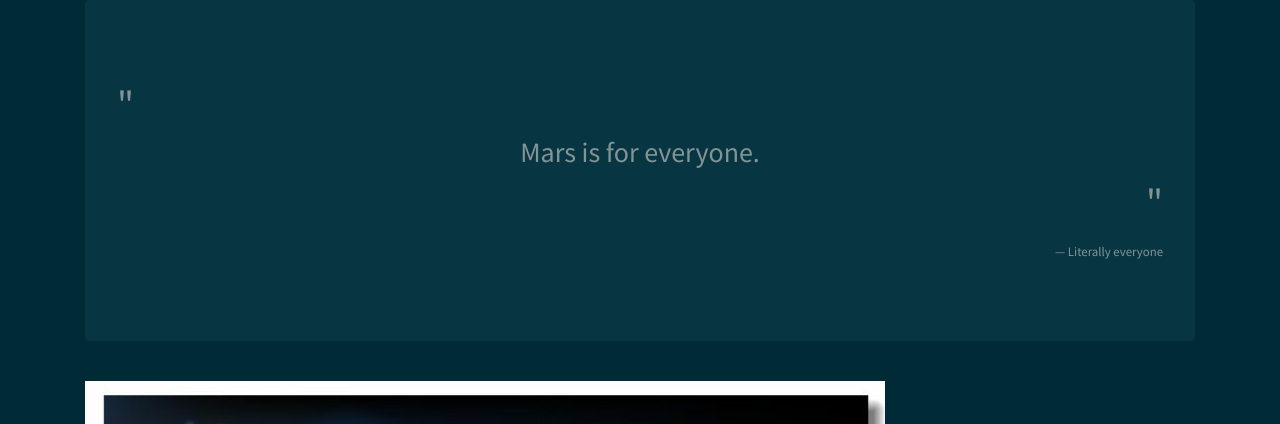
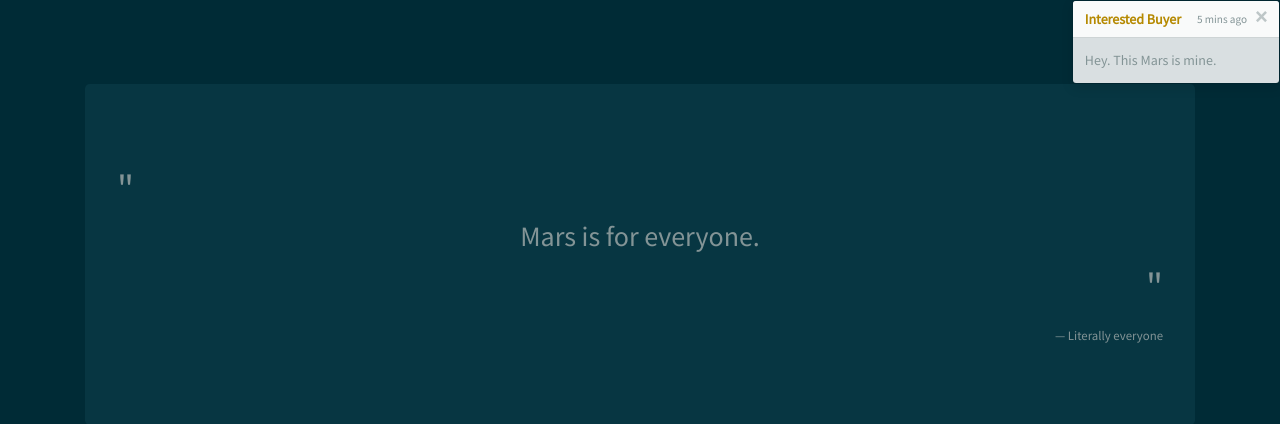
Before and after one commit to atleastzero/PlanetaryProperty, a Flask app: page /planets/Mars in a window 1280 px wide. Shown: the part 56-480 px from the top of the page. Run offline with Flask 2, Linux system fonts and the light colour scheme; some libraries are stand-ins or nearby versions.

Commit message:
Added dynamic elements to list and details pages.

```diff
--- a/templates/partials/base.html
+++ b/templates/partials/base.html
@@ -8,6 +8,11 @@
 
     <link rel="stylesheet" href="../../static/css/bootstrap.min.css">
     <link rel="stylesheet" href="../../static/css/style.css">
+
+    <script src="https://code.jquery.com/jquery-3.3.1.slim.min.js" integrity="sha384-q8i/X+965DzO0rT7abK41JStQIAqVgRVzpbzo5smXKp4YfRvH+8abtTE1Pi6jizo" crossorigin="anonymous"></script>
+    <script src="https://cdnjs.cloudflare.com/ajax/libs/popper.js/1.14.7/umd/popper.min.js" integrity="sha384-UO2eT0CpHqdSJQ6hJty5KVphtPhzWj9WO1clHTMGa3JDZwrnQq4sF86dIHNDz0W1" crossorigin="anonymous"></script>
+    <script src="https://stackpath.bootstrapcdn.com/bootstrap/4.3.1/js/bootstrap.min.js" integrity="sha384-JjSmVgyd0p3pXB1rRibZUAYoIIy6OrQ6VrjIEaFf/nJGzIxFDsf4x0xIM+B07jRM" crossorigin="anonymous"></script>
+
 </head>
 
 <body>
@@ -41,10 +46,6 @@
         </div>
     </footer>
 
-    <script src="https://code.jquery.com/jquery-3.3.1.slim.min.js" integrity="sha384-q8i/X+965DzO0rT7abK41JStQIAqVgRVzpbzo5smXKp4YfRvH+8abtTE1Pi6jizo" crossorigin="anonymous"></script>
-    <script src="https://cdnjs.cloudflare.com/ajax/libs/popper.js/1.14.7/umd/popper.min.js" integrity="sha384-UO2eT0CpHqdSJQ6hJty5KVphtPhzWj9WO1clHTMGa3JDZwrnQq4sF86dIHNDz0W1" crossorigin="anonymous"></script>
-    <script src="https://stackpath.bootstrapcdn.com/bootstrap/4.3.1/js/bootstrap.min.js" integrity="sha384-JjSmVgyd0p3pXB1rRibZUAYoIIy6OrQ6VrjIEaFf/nJGzIxFDsf4x0xIM+B07jRM" crossorigin="anonymous"></script>
-
 </body>
 
 </html>
--- a/templates/planets_show.html
+++ b/templates/planets_show.html
@@ -1,4 +1,23 @@
 {% extends 'partials/base.html' %} {% block content %}
+
+<div class="d-flex justify-content-end">
+    <div class="toast" id="toasty" data-autohide="false">
+        <div class="toast-header">
+            <strong class="mr-auto text-primary">Interested Buyer</strong>
+            <small class="ml-3 text-muted">5 mins ago</small>
+            <button type="button" class="ml-2 mb-1 close" data-dismiss="toast">&times;</button>
+        </div>
+        <div class="toast-body">
+            Hey. This {{ name }} is mine.
+        </div>
+    </div>
+</div>
+
+<script>
+    $(document).ready(function() {
+        $('#toasty').toast('show');
+    });
+</script>
 
 <div class="container">
     <div class="jumbotron">
@@ -20,7 +39,6 @@
     </figure>
 
     <p>{{ comments }}</p>
-
 </div>
 
 {% endblock %}
```
Also changed, not shown: templates/planets_index.html (+30 -0 lines).
